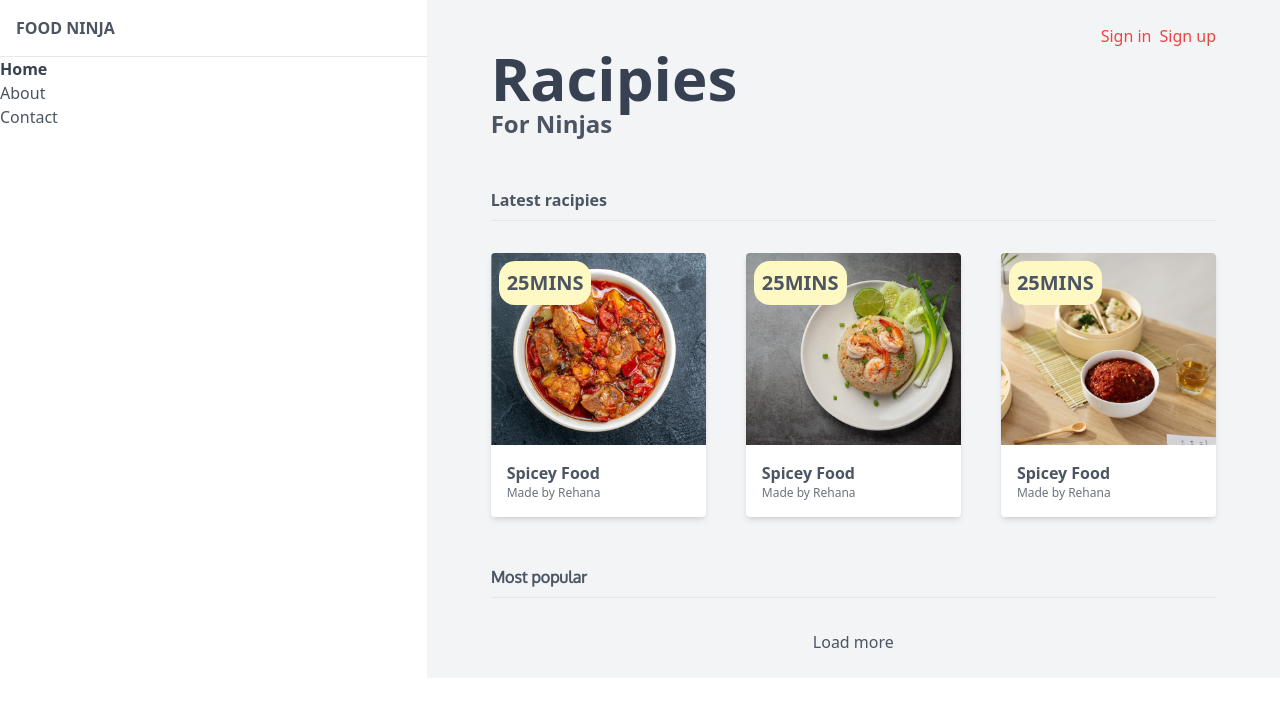
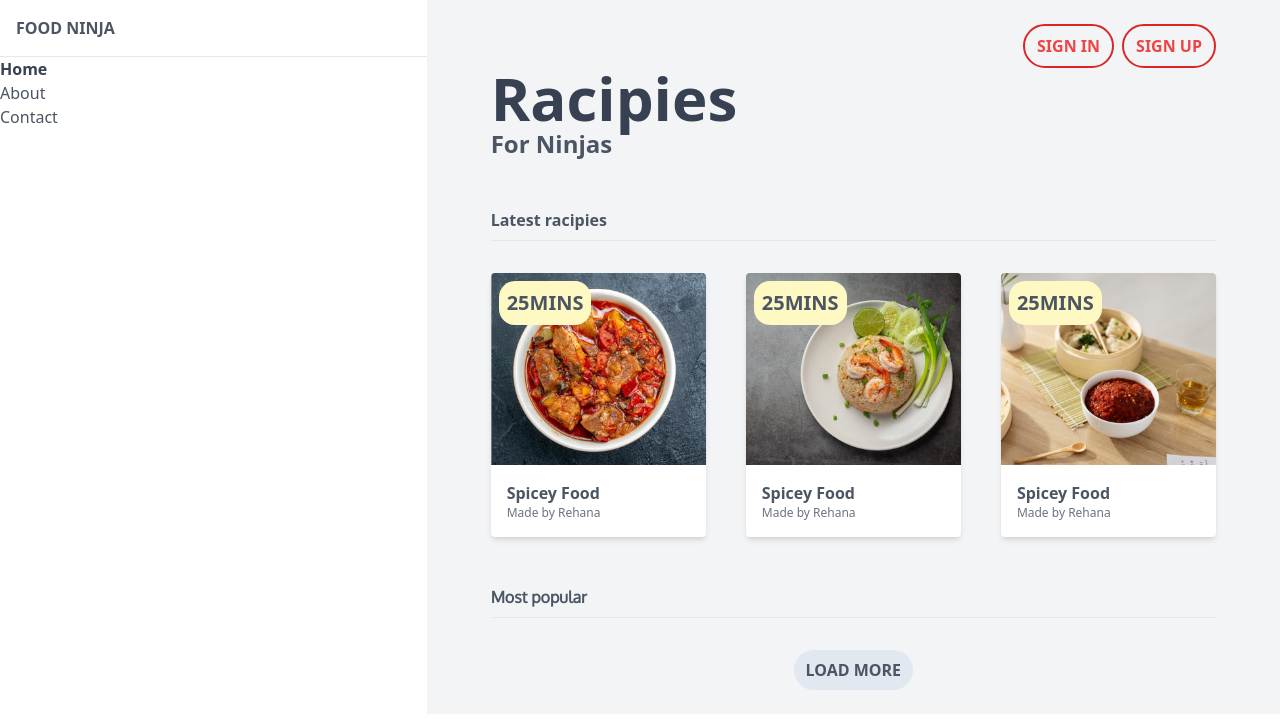
Before and after one commit to summenurfatema/food_ninja, a website: page public/index.html in a window 1280 px wide. Drawn offline with Linux system fonts and the light colour scheme.

Commit message:
13th class done

```diff
--- a/public/index.html
+++ b/public/index.html
@@ -38,8 +38,8 @@
         <!-- nav end -->
         <main class="px-16 py-6 bg-gray-100 md:col-span-2">
             <div class="flex justify-center md:justify-end text-red-500">
-                <a href="#">Sign in</a>
-                <a class="ml-2" href="#">Sign up</a>
+                <a href="#" class="btn border-red-600 border-2">Sign in</a>
+                <a class="ml-2  btn border-red-600 border-2" href="#">Sign up</a>
             </div>
 
             <header>
@@ -95,7 +95,7 @@
                     <!-- card -->
                 </div>
                 <div class="flex justify-center">
-                    <div>Load more</div>
+                    <div class="btn bg-slate-200">Load more</div>
                 </div>
             </div>
         </main>
--- a/src/style.css
+++ b/src/style.css
@@ -11,3 +11,7 @@
 .badge {
     @apply bg-yellow-100 text-xl uppercase font-bold rounded-2xl p-2 absolute top-0 ml-2 mt-2;
 }
+
+.btn {
+    @apply rounded-full py-2 px-3 uppercase font-bold cursor-pointer
+}
```
Also changed, not shown: public/style.css.
